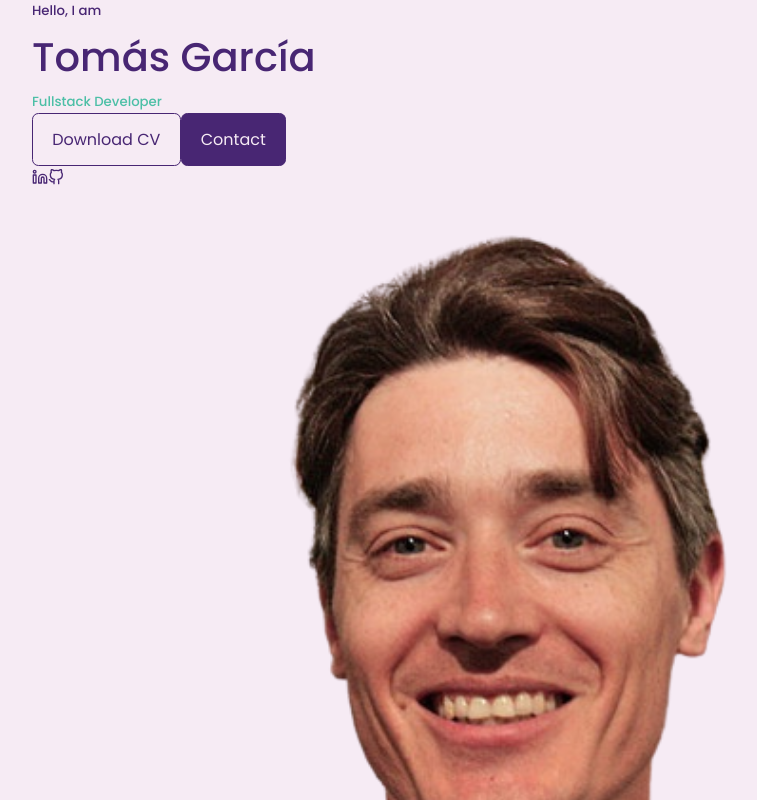
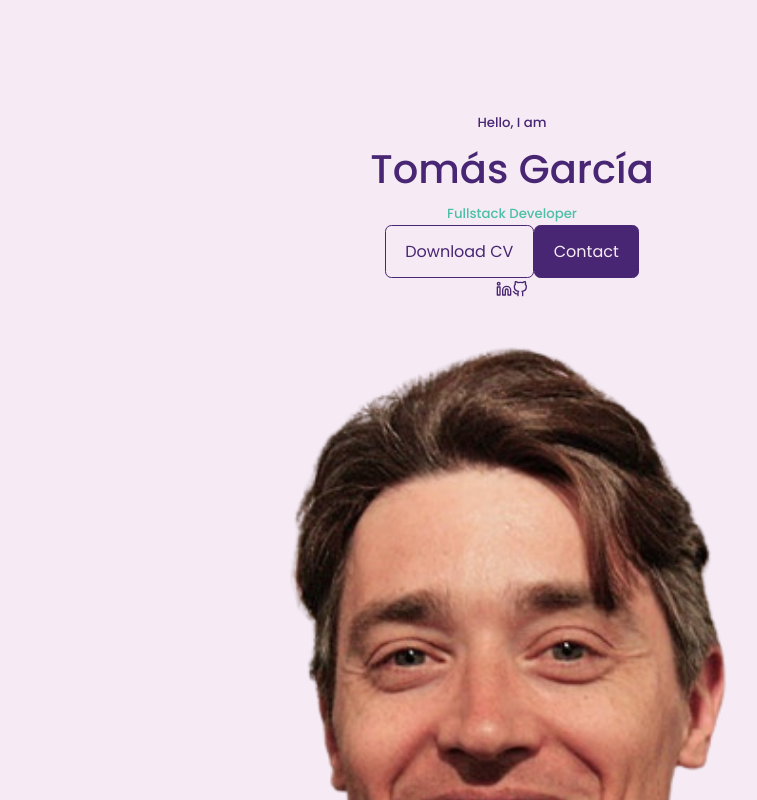
Before and after one commit to TomasGarciaDev/react-portfolio-website, a React (Create React App) app: page / in a window 1280 px wide. Shown: the top 800 px of the page, without its empty margins (128-885 px from the left). Built offline with nearby package versions, Linux system fonts and the light colour scheme.

Commit message:
General CSS for Header component

```diff
--- a/src/components/header/header.css
+++ b/src/components/header/header.css
@@ -0,0 +1,13 @@
+header {
+  height: 100vh;
+  padding-top: 7rem;
+  overflow: hidden;
+}
+
+.header__container {
+  text-align: center;
+  height: 100%;
+  position: relative;
+}
+
+/* ========== CTA ========== */
```
